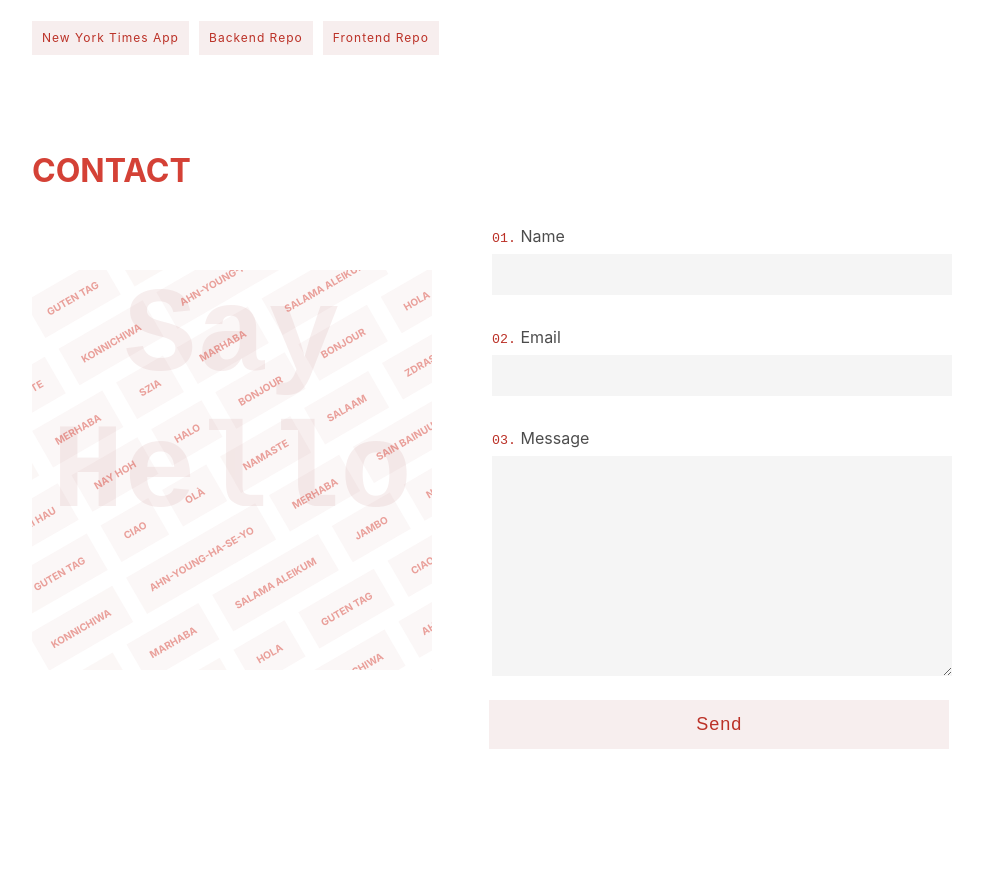
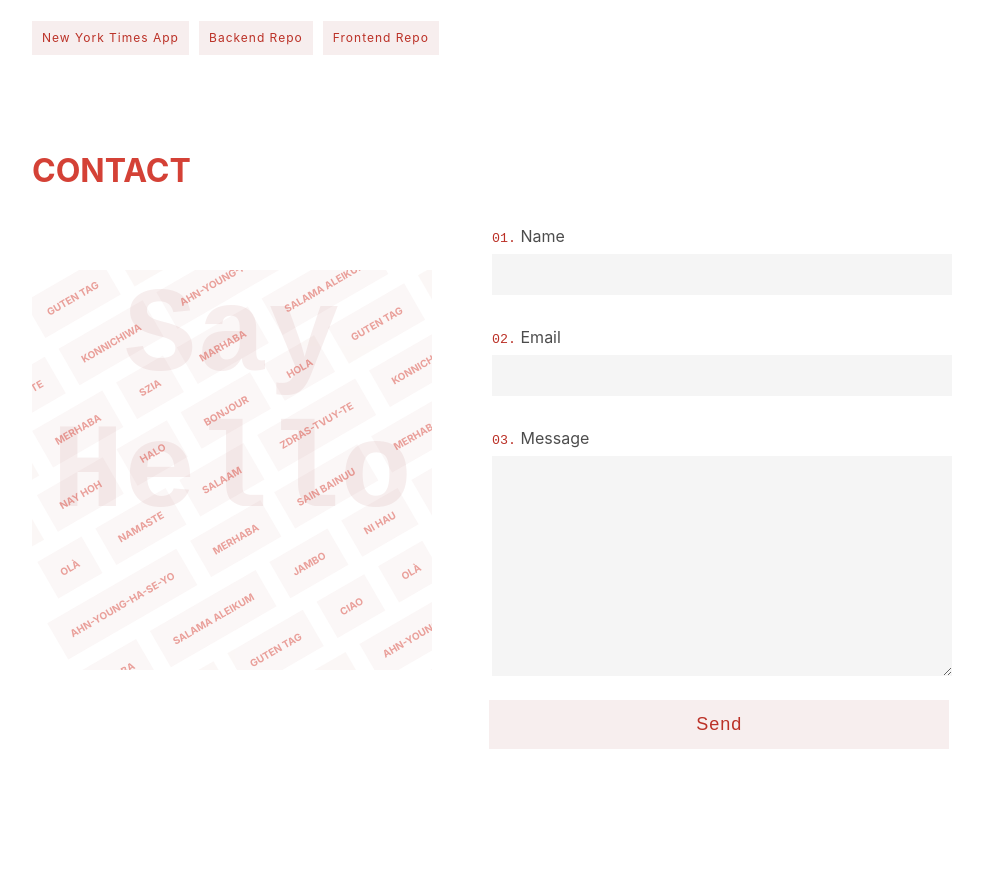
Before and after one commit to dacrands/jan-port, a Gatsby site: page / in a window 1280 px wide. Shown: the part 1941-2819 px from the top of the page, without its empty margins (148-1129 px from the left). Built offline with nearby package versions, Linux system fonts and the light colour scheme; Gatsby itself is replaced by a stand-in of ours.

Commit message:
Remove double "Bonjour" from Hello

```diff
--- a/src/components/Hello.js
+++ b/src/components/Hello.js
@@ -26,7 +26,6 @@ export default () => (
           "NI HAU",
           "NAY HOH",
           "HALO",
-          "BONJOUR",
           "BONJOUR",
           "HOLA",
           "GUTEN TAG",
```
